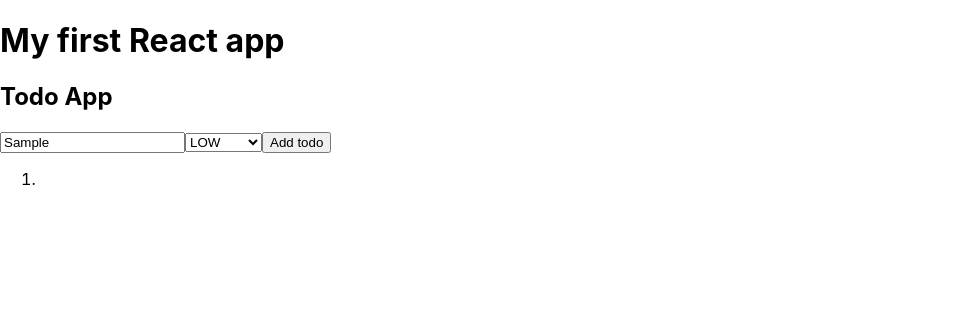
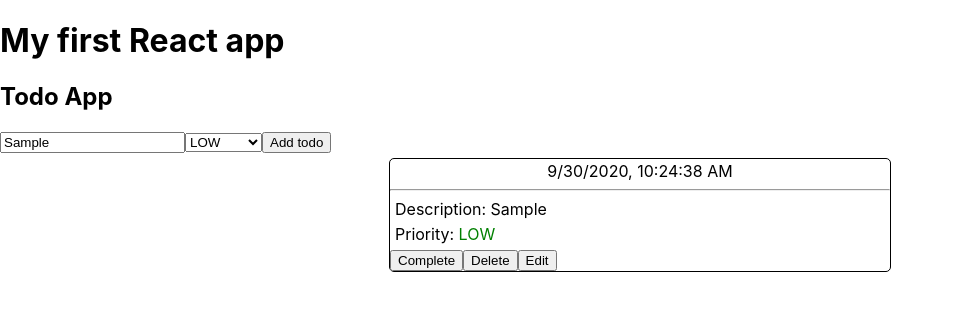
Before and after one commit to bozhkoveselin96/todo-app, a React (Create React App) app: page / in a window 1280 px wide. Both pictures are taken after typing "Sample" into the empty fields and a click on the input "Add todo". Shown: the top 310 px of the page, without its empty margins (0-954 px from the left). Built offline with nearby package versions, Linux system fonts and the light colour scheme.

Commit message:
Complete todo.

```diff
--- a/package.json
+++ b/package.json
@@ -9,6 +9,8 @@
     "react": "^16.13.1",
     "react-dom": "^16.13.1",
     "react-scripts": "3.4.3",
+    "semantic-ui-css": "^2.4.1",
+    "semantic-ui-react": "^2.0.0",
     "uuid": "^8.3.0"
   },
   "scripts": {
--- a/src/Components/Container.js
+++ b/src/Components/Container.js
@@ -9,23 +9,29 @@ export default class Container extends Component {
             todos : []
         }
         this.addTodo = this.addTodo.bind(this);
+        this.completeTodo = this.completeTodo.bind(this);
     }
 
     addTodo(formDescription, formPriority) {
         let allTodos = this.state.todos;
         let nextId = allTodos.length + 1;
         allTodos.push({
-            todo: {
-                id: nextId,
-                date: new Date().toLocaleString(),
-                description: formDescription,
-                priority: formPriority
+            todo : {
+                id : nextId,
+                date : new Date().toLocaleString(),
+                description : formDescription,
+                priority : formPriority,
+                completed : false
             }
         });
         this.setState({
             todos: allTodos
         })
-        console.log(this.state.todos)
+    }
+
+    completeTodo(todoId) {
+        let allTodos = this.state.todos;
+        let completedTodo = allTodos.find(item => item.todo.id === todoId);
     }
 
     render() {
@@ -34,7 +40,10 @@ export default class Container extends Component {
                 <h1>My first React app</h1>
                 <h2>Todo App</h2>
                 <FormTodo addTodo={ this.addTodo } />
-                <ListTodos  todos={ this.state.todos } />
+                <ListTodos
+                    todos={ this.state.todos }
+                    completeTodo={ this.completeTodo }
+                />
             </div>
         );
     }
--- /dev/null
+++ b/src/Components/ListTodos.css
@@ -0,0 +1,28 @@
+.todo-item {
+    width: 500px;
+    border: 1px solid black;
+    border-radius: 5px;
+    margin: 5px auto;
+}
+
+.date {
+    text-align: center;
+    margin: 2px;
+}
+
+.description, .priority {
+    margin: 5px;
+    word-wrap: break-word;
+}
+
+.LOW {
+    color: green;
+}
+
+.MEDIUM {
+    color: orange;
+}
+
+.HIGH {
+    color: red;
+}
--- a/src/Components/ListTodos.js
+++ b/src/Components/ListTodos.js
@@ -1,12 +1,38 @@
 import React, { Component } from "react";
+import "./ListTodos.css"
 
 export default class ListTodos extends Component {
+    constructor(props) {
+        super(props);
+
+        this.completeTodo = this.completeTodo.bind(this);
+    }
+
+    completeTodo(id) {
+        this.props.completeTodo(id);
+    }
+
     render() {
         let todos = this.props.todos || [];
         return (
-            <ol>
-                { todos.map(todo => <li key={ todo.id }>{ todo.name }</li>) }
-            </ol>
+            <div className="todos">
+                { todos.map(item =>
+                    <div key={ item.todo.id } className="todo-item">
+                        <p className="date">{ item.todo.date }</p>
+                        <hr/>
+                        <p className="description">Description: { item.todo.description }</p>
+                        <p className="priority">
+                            Priority: <span className={ item.todo.priority }>
+                                            { item.todo.priority }
+                                      </span>
+                        </p>
+                        <div>
+                            <button onClick={ () => this.completeTodo(item.todo.id) }>Complete</button>
+                            <button>Delete</button>
+                            <button>Edit</button>
+                        </div>
+                    </div>) }
+            </div>
         );
     }
 }
```
Also changed, not shown: 1 other file (tests, documents, lock files or other folders).
